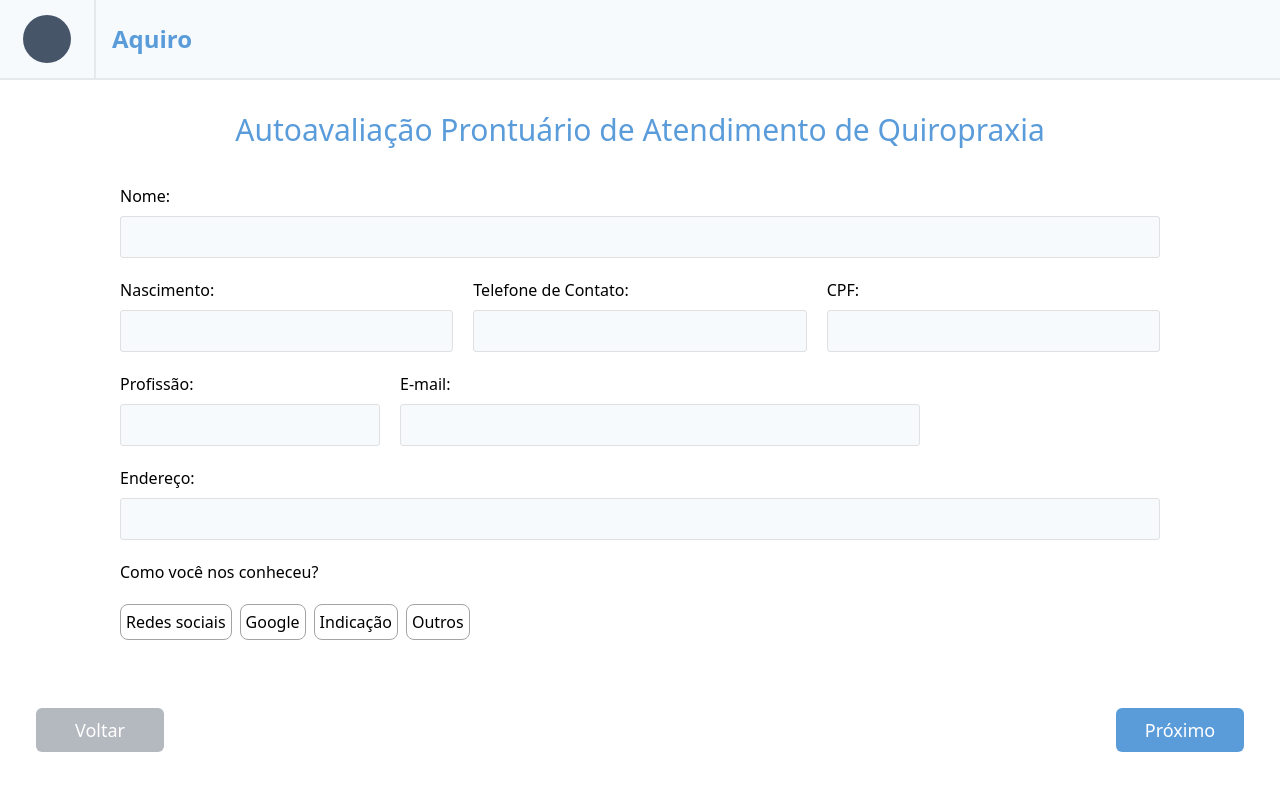
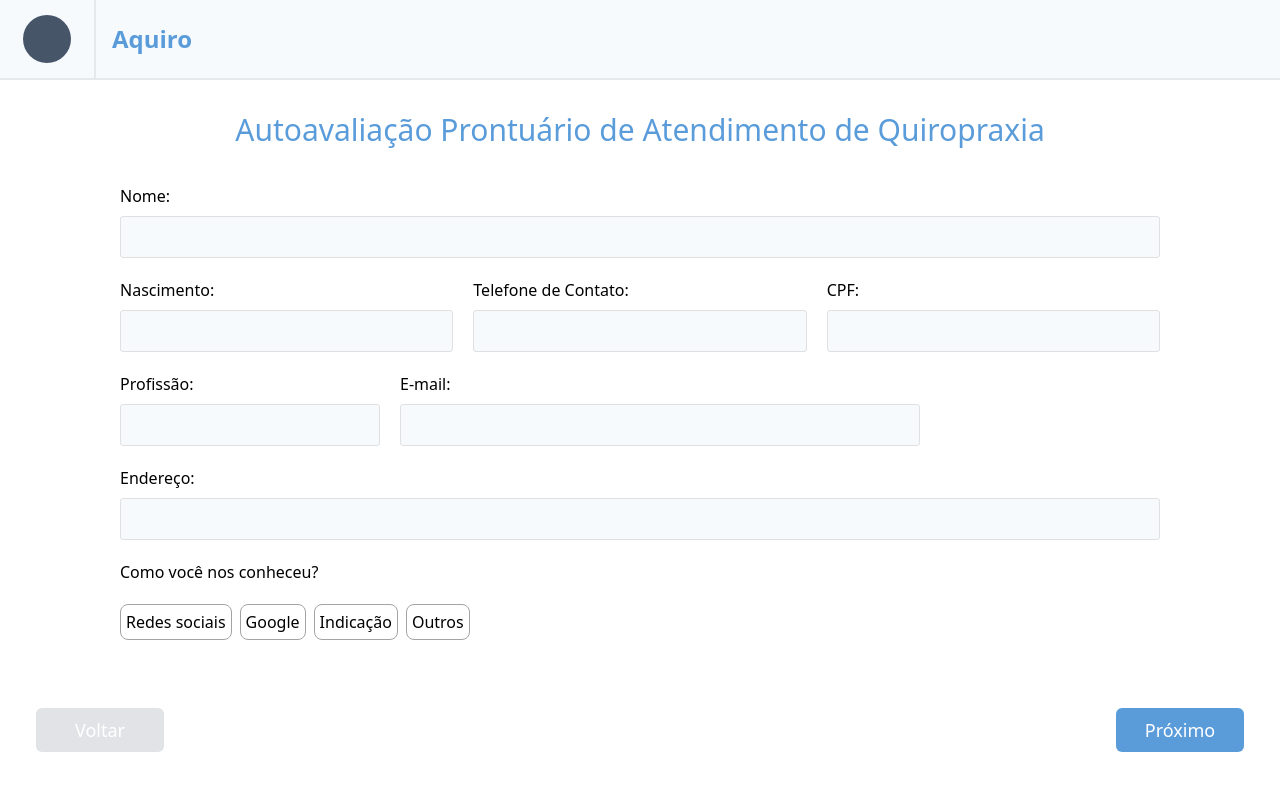
Before and after one commit to maurelio631/Prontu, a React (Vite) app: page /Aquiro in a window 1280 px wide. Shown: the top 790 px of the page. Built offline with nearby package versions, Linux system fonts and the light colour scheme.

Commit message:
ajuste de cores nos botoes da ficha

```diff
--- a/src/components/Form.jsx
+++ b/src/components/Form.jsx
@@ -73,7 +73,7 @@ export function Form() {
 
             <div className="flex w-full flex-row justify-between pt-3 gap-0">
                 <button
-                    className={`w-full text-white rounded-md py-2 max-w-20 text-base min-[470px]:text-lg min-[470px]:max-w-32  ${step === 1  ? 'bg-gray-500/50 cursor-not-allowed' : 'bg-azul-principal'}`}
+                    className={`w-full rounded-md py-2 max-w-20 text-base min-[470px]:text-lg min-[470px]:max-w-32  ${step === 1 ? 'bg-gray-500/20 cursor-not-allowed text-white' : 'bg-white text-azul-principal border border-azul-principal'}`}
                     onClick={() => retornaStep()}
                     disabled={step === 1}
                 >
```
